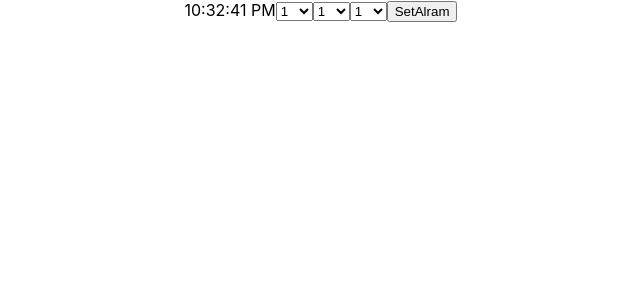
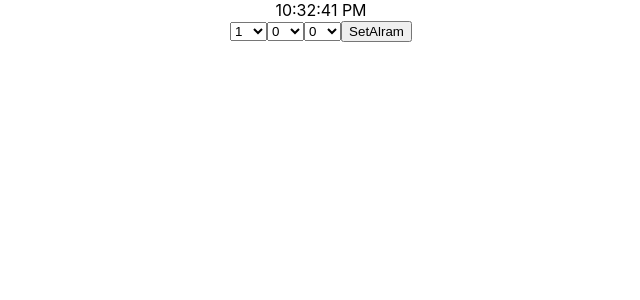
Before and after one commit to rootUJ99/alarm-clock, a React (Create React App) app: page / in a window 1280 px wide. Shown: the top 300 px of the page, without its empty margins (319-959 px from the left). Built offline with nearby package versions, Linux system fonts and the light colour scheme.

Commit message:
added some stuff for alarm

```diff
--- a/package.json
+++ b/package.json
@@ -8,7 +8,7 @@
     "@testing-library/user-event": "^12.5.0",
     "react": "^17.0.1",
     "react-dom": "^17.0.1",
-    "react-scripts": "4.0.1",
+    "react-scripts": "^4.0.1",
     "web-vitals": "^0.2.4"
   },
   "scripts": {
--- a/src/App.js
+++ b/src/App.js
@@ -1,30 +1,64 @@
 import {useEffect, useState} from 'react';
 import './App.css';
 
-const alramTicksArr = [...new Array(60)].map((it, index) => index + 1);
+const alramTicksArr = [...new Array(60)].map((it, index) => index );
+const hourArr = [...new Array(24)].map((it, index) => index+1 );
+
 
 const  App = () => {
   const [currDateTime, setCurrDateTime] = useState(new Date());
-  const [alramDateTime, setAlramDateTime] = useState();
+  const [alramDateTime, setAlramDateTime] = useState(null);
+  const [clockForm, setClockForm] = useState({ hour: 1, minute: 0, second: 0 });
 
   useEffect(() => {
     const TimerId = setInterval(() => {
       setCurrDateTime(new Date());
-      if (alramDateTime && currDateTime === alramDateTime) {
+    }, 1000);
+    if (alramDateTime && (currDateTime.toLocaleTimeString() === alramDateTime.toLocaleTimeString())) {
         console.log('tick tick');
+        console.log(currDateTime.getTime(), alramDateTime.getTime());
+
       }
-    }, 1000);
-
     return () => {
       clearInterval(TimerId)
     }
-  },[currDateTime, alramDateTime]);
+  },[alramDateTime, currDateTime]);
+
+
+  const handleSubmit = (e) => {
+    e.preventDefault();
+    console.log(clockForm);
+    const date = new Date();
+    date.setHours(Number(clockForm.hour))
+    date.setMinutes(Number(clockForm.minute))
+    date.setSeconds(Number(clockForm.second))
+
+    setAlramDateTime(
+          new Date(date)
+    );
+
+  }
+
+  const handleChange = (e) => {
+    setClockForm({
+      ...clockForm,
+      [e.target.name]:e.target.value
+    });
+  }
 
   return (
     <div className="App">
       {currDateTime.toLocaleTimeString()}
-      {alramDateTime && alramDateTime.toLocaleTimeString()}
-    <select>
+    <form onSubmit={handleSubmit}>
+      <select value={clockForm.hour} name='hour' onChange={handleChange}>
+        {hourArr.map(it=> (<option
+          key={it}
+          value={it}>
+             {it}
+          </option>)
+        )}
+      </select>
+      <select value={clockForm.minute} name='minute' onChange={handleChange}>
         {alramTicksArr.map(it=> (<option
           key={it}
           value={it}>
@@ -32,7 +66,7 @@ const  App = () => {
           </option>)
         )}
       </select>
-    <select>
+      <select value={clockForm.second} name='second' onChange={handleChange}>
         {alramTicksArr.map(it=> (<option
           key={it}
           value={it}>
@@ -40,22 +74,11 @@ const  App = () => {
           </option>)
         )}
       </select>
-    <select>
-      {alramTicksArr.map(it=> (<option
-        key={it}
-        value={it}>
-           {it}
-        </option>)
-      )}
-    </select>
-      <button onClick={()=>{
-        const date = new Date();
-        setAlramDateTime(
-          new Date(date.setMinutes(date.getMinutes() + 2))
-        );
-      }}>
+        <button type="submit">
         SetAlram
       </button>
+    </form>
+      {alramDateTime && alramDateTime.toLocaleTimeString()}
     </div>
   );
 }
```
Also changed, not shown: 1 other file (tests, documents, lock files or other folders). Lines whose indentation alone changed are shown as unchanged.
